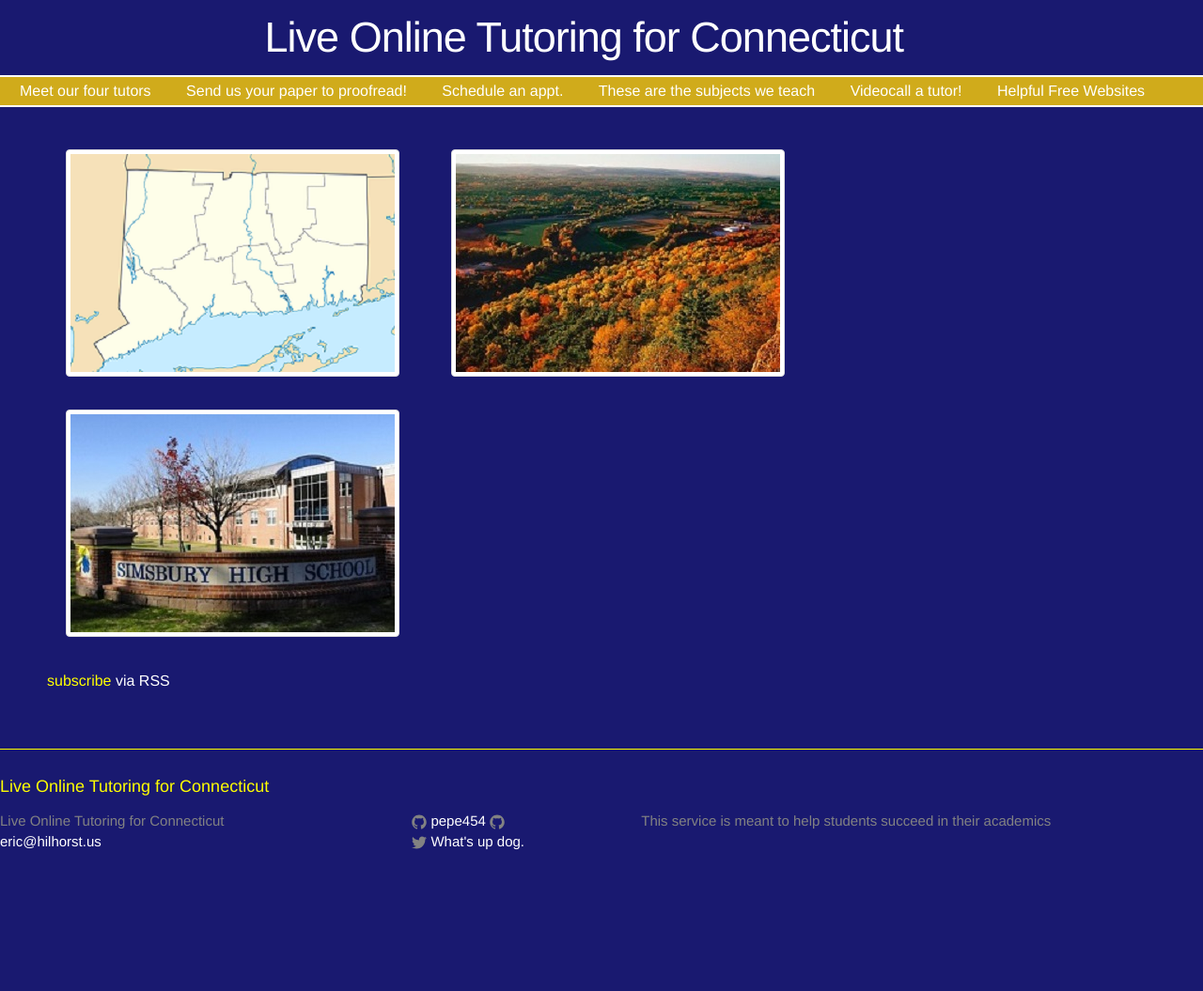
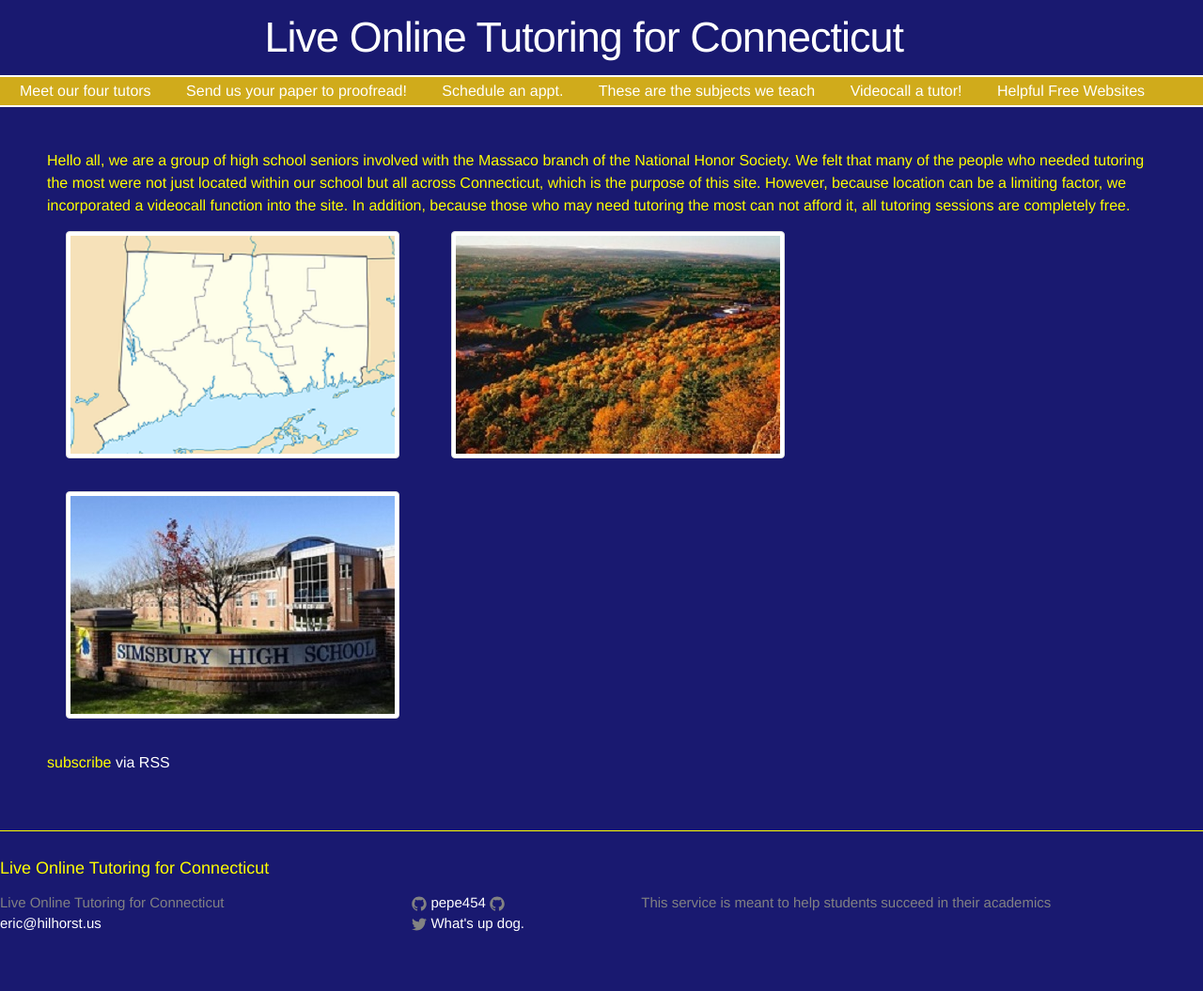
Before and after one commit to pepe454/pepe454.github.io, a Jekyll site: the page built from index.html, in a window 1280 px wide. Shown: the whole page at 94% size. Built offline with Jekyll 4.4.1, drawn with Linux system fonts in a browser that asks for light colours; before the commit the page ends 968 px from its top, so only the background shows below that.

Commit message:
Update index.html

```diff
--- a/index.html
+++ b/index.html
@@ -23,6 +23,11 @@ layout: default
     {% endfor %}
   </ul>
   -->
+  <p> Hello all, we are a group of high school  seniors involved with the Massaco branch of the National Honor Society.
+  We felt that many of the people who needed tutoring the most were not just located within our school but all across Connecticut,
+  which is the purpose of this site. However, because location can be a limiting factor, we incorporated a videocall function
+  into the site. In addition, because those who may need tutoring the most can not afford it, all tutoring sessions are completely free.</p>
+
   <div class="gallery">
       <figure class="gallery-item">
         <img class="thumbnail" src="https://github.com/pepe454/pepe454.github.io/blob/master/2000px-USA_Connecticut_location_map.svg%20(1).jpg?raw=true">
```
